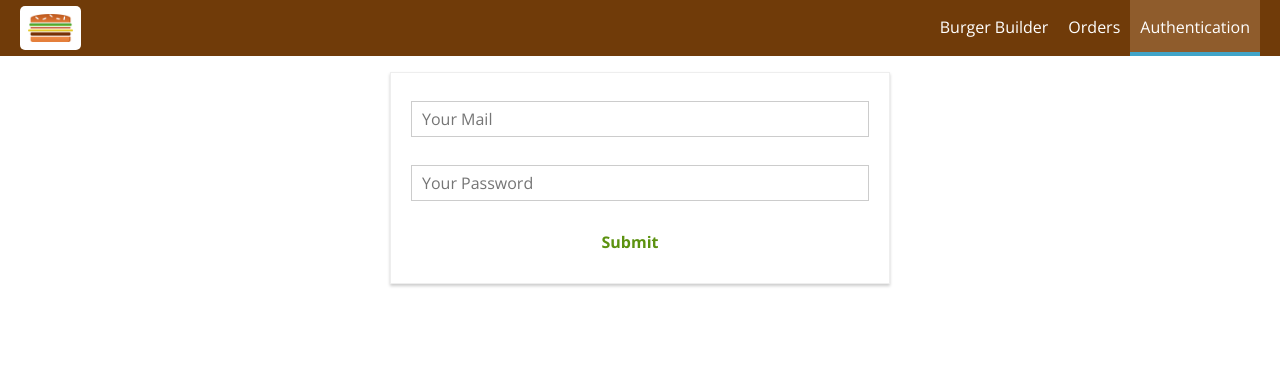
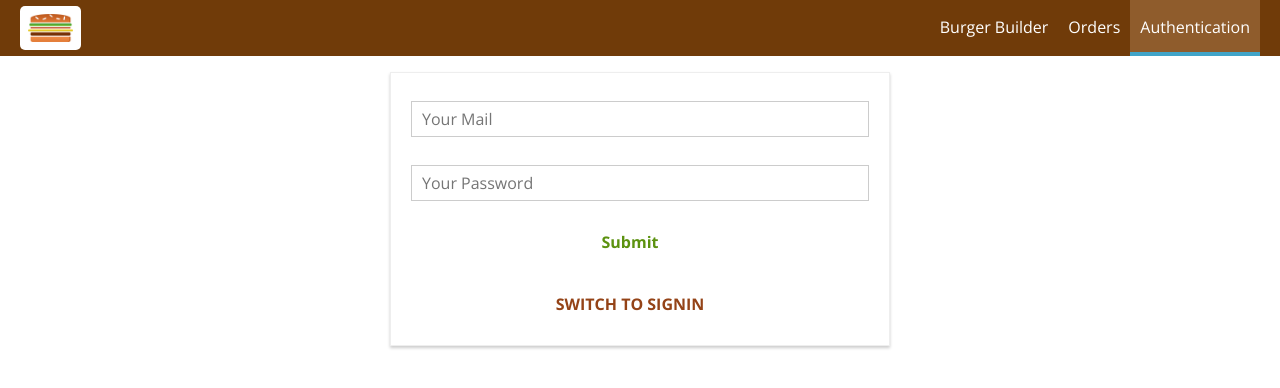
Before and after one commit to rajdeepsr2007/React-Burger-Builder-With-Authentication, a React app: page /auth in a window 1280 px wide. Shown: the top 388 px of the page. Built offline with nearby package versions, Linux system fonts and the light colour scheme.

Commit message:
Add Sign In

```diff
--- a/src/containers/Auth/Auth.js
+++ b/src/containers/Auth/Auth.js
@@ -42,7 +42,9 @@ class Auth extends Component {
                 valid: false,
                 touched: false
             }
-        }
+        },
+
+        isSignup : true
     }
 
     checkValidity(value, rules) {
@@ -108,7 +110,16 @@ class Auth extends Component {
 
     submitHandler = (event) => {
         event.preventDefault();
-        this.props.onAuth( this.state.controls.email.value , this.state.controls.password.value );
+        this.props.onAuth( this.state.controls.email.value , this.state.controls.password.value , this.state.isSignup);
+    }
+
+    switchAuthModeHandler = () => {
+        this.setState( prevState => {
+            return {
+                ...this.state ,
+                isSignup : !prevState.isSignup
+            }
+        } )
     }
 
     render() {
@@ -142,6 +153,9 @@ class Auth extends Component {
         return (
             <div className={classes.Auth}>
                 {form}
+                <Button
+                btnType="Danger"
+                clicked={this.switchAuthModeHandler} >SWITCH TO { this.state.isSignup ? "SIGNIN" : "SIGNUP" }</Button>
             </div>
         ) ;
     }
@@ -149,7 +163,7 @@ class Auth extends Component {
 
 const mapDispatchToProps = dispatch => {
     return {
-        onAuth : (email , password) => dispatch( authActionCreators.auth(email , password) )
+        onAuth : (email , password , isSignup ) => dispatch( authActionCreators.auth(email , password , isSignup ) )
     }
 }
 
--- a/src/store/actions/auth.js
+++ b/src/store/actions/auth.js
@@ -24,7 +24,8 @@ export const authFail = (error) => {
 }
 
 //Action with the async code
-export const auth = (email,password) => {
+//isSignup tells whether to sign up or signin
+export const auth = (email,password , isSignup) => {
     return dispatch => {
         dispatch( authStart() ) ;
         //Write authentication code here
@@ -33,7 +34,14 @@ export const auth = (email,password) => {
             password : password ,
             returnSecureToken : true
         }
-        axios.post( "https://identitytoolkit.googleapis.com/v1/accounts:signUp?key=AIzaSyDFOPtt9NieRj2rtPDRs_5-jwWDMYRYXX8" , authData )
+
+        let url = "https://identitytoolkit.googleapis.com/v1/accounts:signUp?key=AIzaSyDFOPtt9NieRj2rtPDRs_5-jwWDMYRYXX8" ;
+
+        if( !isSignup ){
+            url = "https://identitytoolkit.googleapis.com/v1/accounts:signInWithPassword?key=AIzaSyDFOPtt9NieRj2rtPDRs_5-jwWDMYRYXX8";
+        }
+
+        axios.post( url , authData )
              .then( response => {
                 console.log(response);
                 dispatch( authSuccess( response.data ) )
```
